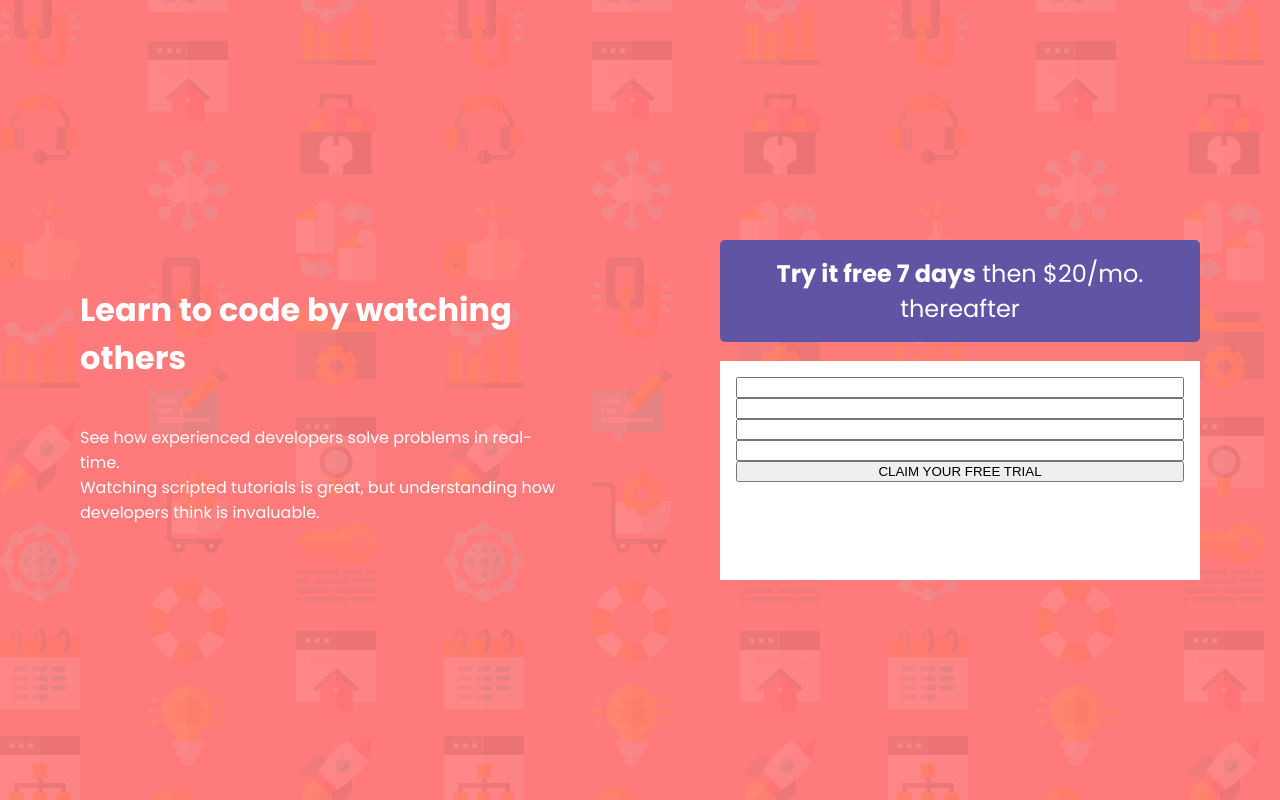
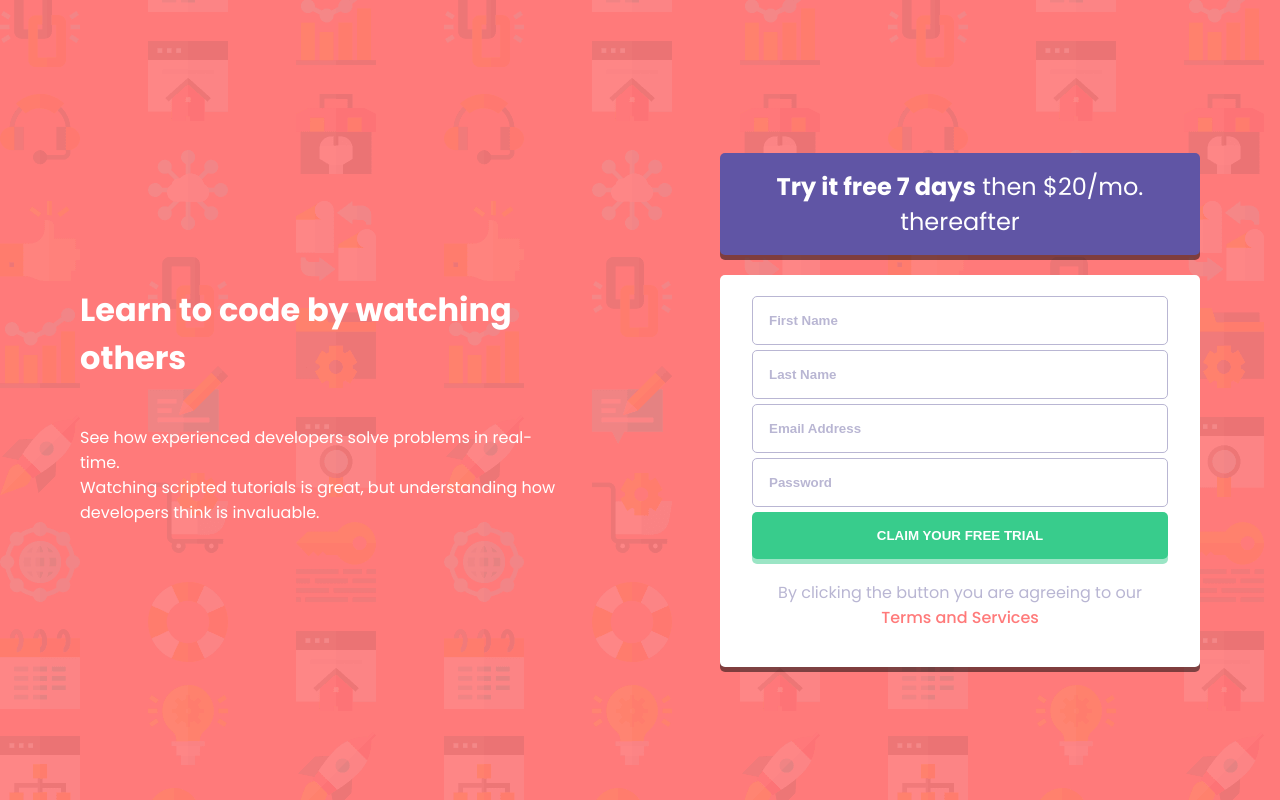
Before and after one commit to oc-garcia/react-intro-component-with-signup-form, a React (Create React App) app: page / in a window 1280 px wide. Built offline with nearby package versions, Linux system fonts and the light colour scheme.

Commit message:
Finished styling and started form validation

```diff
--- a/package.json
+++ b/package.json
@@ -8,6 +8,7 @@
     "@testing-library/user-event": "^13.5.0",
     "react": "^18.2.0",
     "react-dom": "^18.2.0",
+    "react-hook-form": "^7.43.0",
     "react-scripts": "5.0.1",
     "web-vitals": "^2.1.4"
   },
--- a/src/Components/SignUp/index.js
+++ b/src/Components/SignUp/index.js
@@ -1,6 +1,14 @@
 import "./signup.css";
+import { useForm } from "react-hook-form";
 
 const SignUp = () => {
+  const {
+    register,
+    handleSubmit,
+    formState: { errors },
+  } = useForm();
+  const onSubmit = (data) => console.log(data);
+
   return (
     <main className="page-container">
       <section className="card-container">
@@ -14,11 +22,11 @@
         <h2>
           <strong>Try it free 7 days</strong> then $20/mo. thereafter
         </h2>
-        <form>
-          <input />
-          <input />
-          <input />
-          <input />
+        <form onSubmit={handleSubmit(onSubmit)}>
+          <input placeholder="First Name" {...register("firstName")} />
+          <input placeholder="Last Name" {...register("lastName")} />
+          <input placeholder="Email Address" {...register("email")} />
+          <input placeholder="Password" {...register("password")} type="password" />
           <button>CLAIM YOUR FREE TRIAL</button>
           <p>
             By clicking the button you are agreeing to our <span>Terms and Services</span>
--- a/src/Components/SignUp/signup.css
+++ b/src/Components/SignUp/signup.css
@@ -44,12 +44,52 @@
     border-radius: 5px;
     font-weight: 300;
     color: white;
+    box-shadow: 0px 5px rgba(0, 0, 0, 0.5);
 }
 
 .card-container form {
     display: flex;
+    height: 45vh;
     flex-direction: column;
-    padding: 1rem;
+    padding: 1rem 2rem;
     background-color: white;
-    justify-content: space-between;
+    justify-content: space-evenly;
+    border-radius: 5px;
+    box-shadow: 0px 5px rgba(0, 0, 0, 0.5);
 }
+
+.card-container form input {
+  padding: 1rem;
+  border: 1px solid var(--Grayish_Blue);
+  border-radius: 5px;
+}
+
+.card-container form input::placeholder{
+  color: var(--Grayish_Blue);
+  font-weight: 700;
+}
+
+.card-container form input:focus{
+  outline: none;
+}
+
+.card-container form button {
+  padding: 1rem;
+  background-color: var(--Green);
+  border: none;
+  border-radius: 5px;
+  color: white;
+  font-weight: 700;
+  box-shadow: 0px 5px rgba(56, 204, 140, 0.5);
+  cursor: pointer;
+}
+
+.card-container form p {
+  text-align: center;
+  color: var(--Grayish_Blue);
+}
+
+.card-container form p span {
+  color: var(--Red);
+  font-weight: 500;
+}
```
Also changed, not shown: 1 other file (tests, documents, lock files or other folders).
